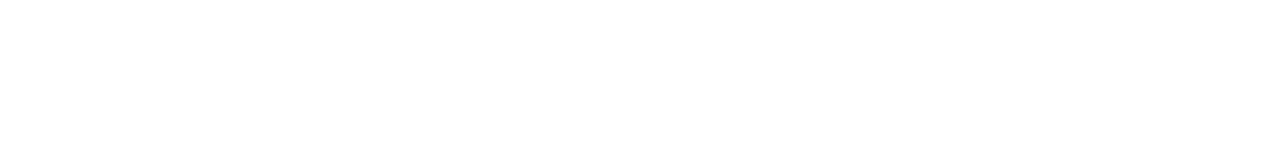
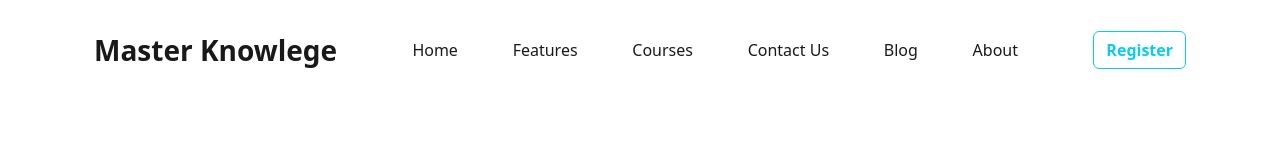
Before and after one commit to mustakimbellah/master-knowledge, a plain HTML site: page index.html in a window 1280 px wide. Drawn offline with nearby package versions, Linux system fonts and the light colour scheme.

Commit message:
navbar added

```diff
--- a/index.html
+++ b/index.html
@@ -1,10 +1,106 @@
 <!DOCTYPE html>
 <html lang="en">
   <head>
-    <meta charset="UTF-8" />
-    <meta http-equiv="X-UA-Compatible" content="IE=edge" />
-    <meta name="viewport" content="width=device-width, initial-scale=1.0" />
-    <title>Master Knowledge</title>
+    <meta charset="utf-8" />
+    <meta name="viewport" content="width=device-width, initial-scale=1" />
+    <title>Master Knowlege</title>
+
+    <!-- css-link-part-start -->
+
+    <link
+      href="https://cdn.jsdelivr.net/npm/bootstrap@5.2.0/dist/css/bootstrap.min.css"
+      rel="stylesheet"
+      integrity="sha384-gH2yIJqKdNHPEq0n4Mqa/HGKIhSkIHeL5AyhkYV8i59U5AR6csBvApHHNl/vI1Bx"
+      crossorigin="anonymous"
+    />
+
+    <!-- css-link-part-end -->
   </head>
-  <body></body>
+  <body>
+    <!-- navbar-part-start -->
+
+    <header>
+      <section class="container">
+        <nav class="navbar navbar-expand-lg mt-3 mb-3">
+          <div class="container-fluid">
+            <a class="navbar-brand fs-3 fw-bolder me-5" href="#"
+              >Master Knowlege</a
+            >
+            <button
+              class="navbar-toggler"
+              type="button"
+              data-bs-toggle="collapse"
+              data-bs-target="#navbarSupportedContent"
+              aria-controls="navbarSupportedContent"
+              aria-expanded="false"
+              aria-label="Toggle navigation"
+            >
+              <span class="navbar-toggler-icon"></span>
+            </button>
+            <div
+              class="collapse navbar-collapse"
+              id="navbarSupportedContent row-cols-auto"
+            >
+              <ul
+                class="navbar-nav me-auto mb-2 mb-lg-0 col justify-content-around"
+              >
+                <li class="nav-item">
+                  <a class="nav-link active" aria-current="page" href="#"
+                    >Home</a
+                  >
+                </li>
+
+                <li class="nav-item">
+                  <a class="nav-link active" aria-current="page" href="#"
+                    >Features</a
+                  >
+                </li>
+
+                <li class="nav-item">
+                  <a class="nav-link active" aria-current="page" href="#"
+                    >Courses</a
+                  >
+                </li>
+
+                <li class="nav-item">
+                  <a class="nav-link active" aria-current="page" href="#"
+                    >Contact Us</a
+                  >
+                </li>
+
+                <li class="nav-item">
+                  <a class="nav-link active" aria-current="page" href="#"
+                    >Blog</a
+                  >
+                </li>
+
+                <li class="nav-item">
+                  <a class="nav-link active" aria-current="page" href="#"
+                    >About</a
+                  >
+                </li>
+              </ul>
+              <form class="d-flex" role="search">
+                <button class="btn btn-outline-info fw-bold ms-5" type="submit">
+                  Register
+                </button>
+              </form>
+            </div>
+          </div>
+        </nav>
+      </section>
+    </header>
+
+    <!-- navbar-part-end -->
+
+    <!-- js-link-part-start -->
+
+    <script
+      src="https://cdn.jsdelivr.net/npm/bootstrap@5.2.0/dist/js/bootstrap.bundle.min.js"
+      integrity="sha384-A3rJD856KowSb7dwlZdYEkO39Gagi7vIsF0jrRAoQmDKKtQBHUuLZ9AsSv4jD4Xa"
+      crossorigin="anonymous"
+    ></script>
+
+    <!-- js-link-part-end -->
+  </body>
 </html>
```
